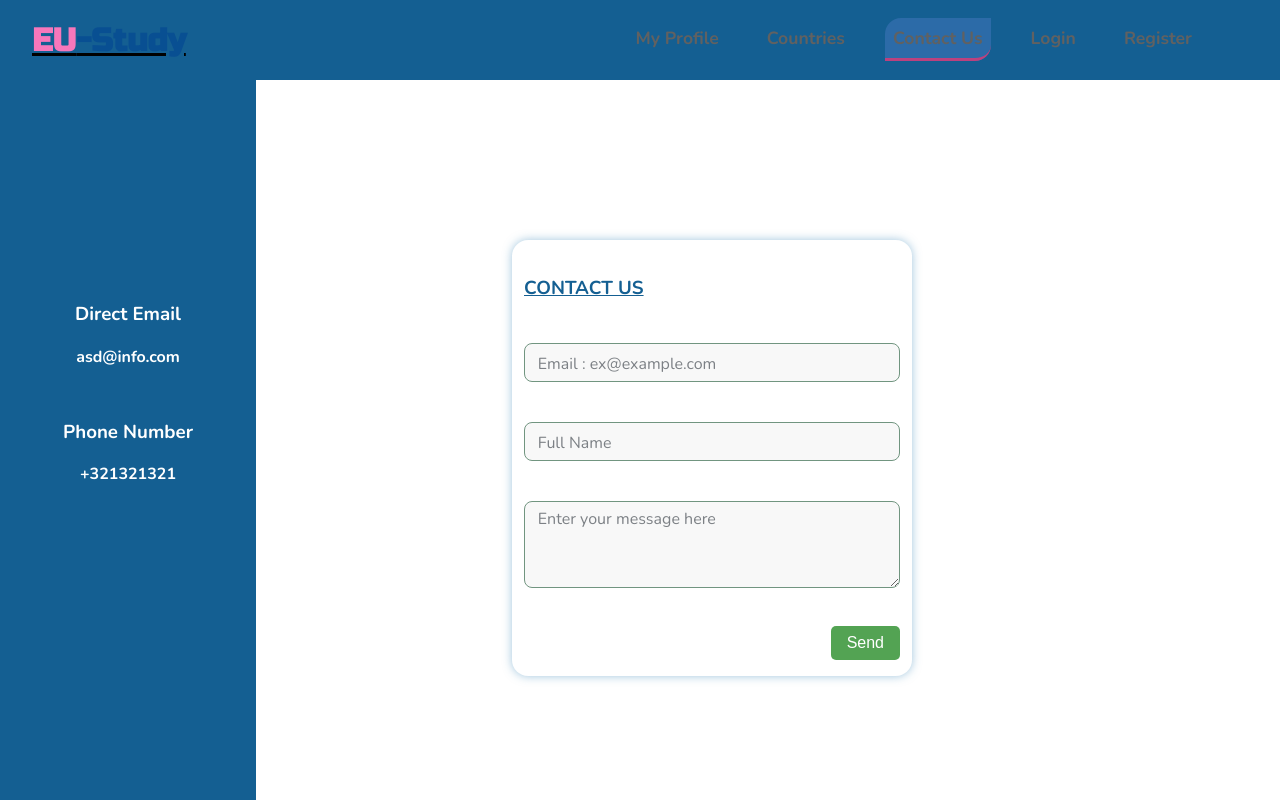
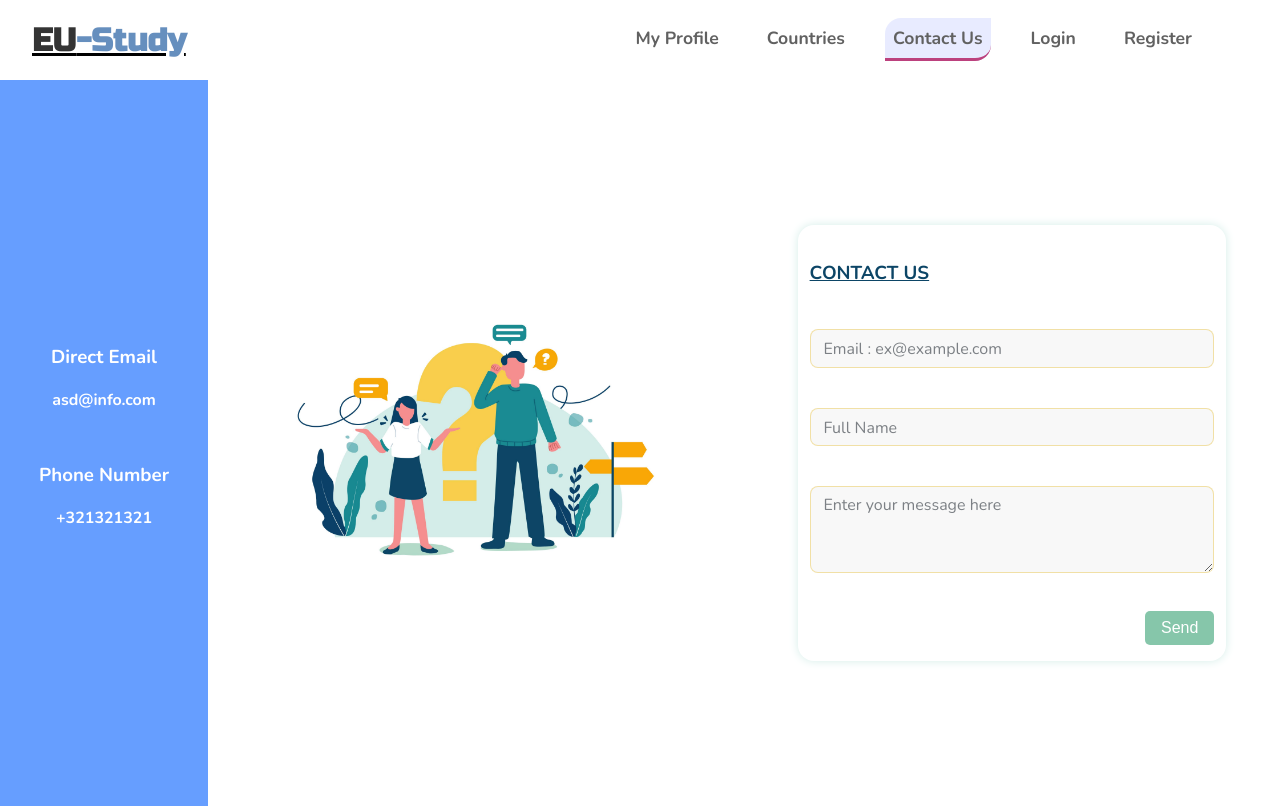
Before and after one commit to KreatorXoX/study-abroad-frontend, a React (Create React App) app: page /contact in a window 1280 px wide. Built offline with nearby package versions, Linux system fonts and the light colour scheme.

Commit message:
redesigned contact us page

```diff
--- a/src/index.css
+++ b/src/index.css
@@ -19,7 +19,7 @@ body {
   left: 0;
   height: 100vh;
   width: 100%;
-  background-color: rgb(149, 199, 255);
+  background-color: #fff;
 }
 
 /* main {
--- a/src/pages/Contact.js
+++ b/src/pages/Contact.js
@@ -1,13 +1,13 @@
 import React from "react";
 import Input from "../shared/components/Form-Elements/Input";
 import Button from "../shared/components/Form-Elements/Button";
+import contactUs from "../assets/images/contactUs.jpg";
 import { VALIDATOR_EMAIL, VALIDATOR_REQUIRE } from "../shared/utils/validators";
 import styles from "./Contact.module.css";
 const Contact = () => {
   return (
     <div className="container">
       <div className={styles.content}>
-        <div className={styles.topBar} />
         <div className={styles.sideBar}>
           <div className={styles.contactInfo}>
             <h3>Direct Email</h3>
@@ -18,6 +18,11 @@ const Contact = () => {
             <strong>+321321321</strong>
           </div>
         </div>
+
+        <div className={styles.topRow}>
+          <img src={contactUs} alt="confused" />
+        </div>
+        <div className={styles.botRow}>
           <div className={styles.form}>
             <form>
               <h3 className={styles.formTitle}>Contact Us</h3>
@@ -65,6 +70,7 @@ const Contact = () => {
           </div>
         </div>
       </div>
+    </div>
   );
 };
 
--- a/src/pages/Contact.module.css
+++ b/src/pages/Contact.module.css
@@ -1,18 +1,33 @@
 .content {
   background-color: #fff;
-  height: 100vh;
+  height: 90.8vh;
+  display: grid;
+  grid-template-areas:
+    "top top top"
+    "bot bot bot"
+    "bot bot bot";
+  align-items: center;
+  margin-top: 3rem;
+  row-gap: 0;
 }
+.topRow {
+  text-align: center;
+  grid-area: top;
+  justify-self: center;
+  align-self: end;
 
+  width: 80%;
+}
+.botRow {
+  grid-area: bot;
+  justify-self: center;
+  width: 80%;
+}
 .sideBar {
   display: none;
 }
-.topBar {
-  position: absolute;
-  top: 0;
-  left: 0;
-  width: 100%;
-  height: 5rem;
-  background-color: rgb(20, 95, 146);
+.topRow img {
+  width: 65%;
 }
 .contactInfo {
   width: 100%;
@@ -20,17 +35,15 @@
   text-align: center;
   margin-bottom: 2em;
 }
+
 .form {
-  position: absolute;
-  top: 30%;
-  left: 20%;
-  width: 60%;
   padding: 1em 0.75em;
+
   border-radius: 1rem;
-  box-shadow: 0px 0px 10px 0px rgba(65, 139, 188, 0.5);
+  box-shadow: 0px 0px 10px 0px rgb(212, 237, 232);
 }
 .formTitle {
-  color: rgb(20, 95, 146);
+  color: rgb(12, 69, 102);
   text-transform: uppercase;
   text-decoration: underline;
 }
@@ -40,21 +53,30 @@
 }
 
 @media (min-width: 968px) {
+  .content {
+    margin-top: 5rem;
+    grid-template-columns: 0.25fr 1fr 1fr;
+    grid-template-areas:
+      "side top bot"
+      "side top bot"
+      "side top bot";
+  }
   .sideBar {
+    grid-area: side;
     display: flex;
     flex-direction: column;
     justify-content: center;
     align-items: center;
-    position: absolute;
-    top: 0;
-    left: 0;
-    width: 20%;
-    max-width: 20rem;
-    height: 100vh;
-    background-color: rgb(20, 95, 146);
+    width: 100%;
+    min-width: 13rem;
+    height: 100%;
+    background-color: rgba(0, 94, 255, 0.6);
   }
-  .form {
-    left: 40%;
-    width: 25rem;
+  .topRow {
+    justify-self: center;
+    align-self: center;
+  }
+  .topRow img {
+    width: 100%;
   }
 }
--- a/src/shared/components/Form-Elements/Button.module.css
+++ b/src/shared/components/Form-Elements/Button.module.css
@@ -2,8 +2,8 @@
   --danger: rgba(223, 79, 79, 0.8);
   --danger-hover: rgba(223, 79, 79, 1);
 
-  --success: rgba(40, 140, 40, 0.8);
-  --success-hover: rgba(40, 140, 40, 1);
+  --success: rgba(104, 184, 149, 0.8);
+  --success-hover: rgba(104, 184, 149, 1);
 
   --warning: rgba(220, 110, 20, 0.8);
   --warning-hover: rgba(220, 110, 20, 1);
--- a/src/shared/components/Form-Elements/Input.module.css
+++ b/src/shared/components/Form-Elements/Input.module.css
@@ -37,7 +37,7 @@
 .form-control select {
   width: 100%;
   font: inherit;
-  border: 1px solid rgb(113, 149, 128);
+  border: 1px solid rgba(236, 201, 86, 0.5);
   border-radius: 0.5rem;
   background: #f8f8f8;
   padding: 0.4rem 0.8rem;
@@ -59,7 +59,7 @@
   outline: none;
   background: #f2f1f1;
   border: none;
-  box-shadow: 0px 0px 4px #0060de;
+  box-shadow: 0px 0px 4px rgb(26, 139, 147);
 }
 
 .form-control--invalid label::after,
@@ -98,3 +98,9 @@
     font-size: 0.75rem;
   }
 }
+
+input,
+select,
+textarea {
+  color: #848484 !important;
+}
--- a/src/shared/components/Navigation/MainNavigation.css
+++ b/src/shared/components/Navigation/MainNavigation.css
@@ -29,7 +29,7 @@
   margin-left: 1rem;
 }
 .eu-logo {
-  color: rgb(247, 119, 187);
+  color: rgb(52, 52, 52);
 }
 .main-navigation__title img {
   display: none;
@@ -56,12 +56,12 @@
 
 .main-navigation__drawer-title a,
 a:active {
-  color: rgb(0, 69, 147);
+  color: rgb(116, 159, 255);
 }
 .drawer-canceler {
   width: 30px;
   height: 30px;
-  border: 2px solid rgb(0, 69, 147);
+  border: 2px solid rgb(116, 159, 255);
   border-radius: 50%;
   display: flex;
   justify-content: center;
@@ -69,7 +69,7 @@ a:active {
   position: absolute;
   top: 20px;
   right: 15px;
-  color: rgb(0, 69, 147);
+  color: rgb(116, 159, 255);
   font-weight: 800;
   font-size: 1.25rem;
   cursor: pointer;
--- a/src/shared/components/Navigation/SideDrawer.module.css
+++ b/src/shared/components/Navigation/SideDrawer.module.css
@@ -4,13 +4,13 @@
   top: 0;
   z-index: 1100;
   height: 100vh;
-  width: 55%;
-  background: rgb(243, 243, 243);
+  width: 45%;
+  background: rgb(255, 255, 255);
   overflow: hidden;
   line-height: 2;
 }
 
-@media (max-width: 468px) {
+@media (max-width: 768px) {
   .side-drawer {
     width: 100%;
   }
```
Also changed, not shown: src/assets/images/contactUs.jpg (added). Lines whose indentation alone changed are shown as unchanged.
